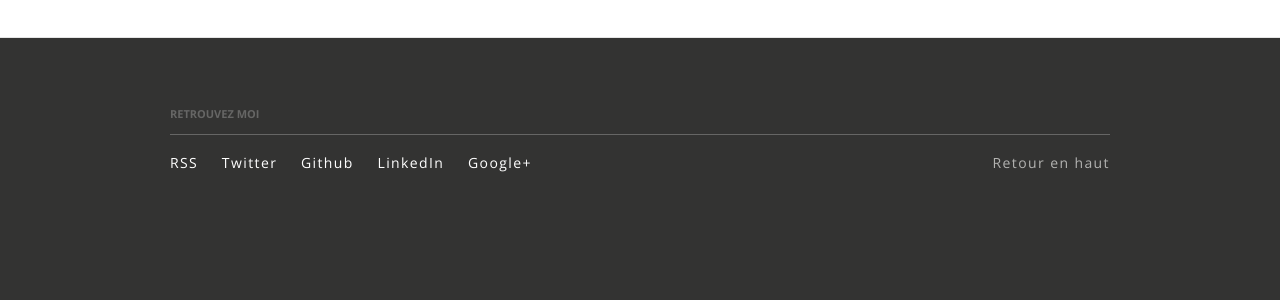
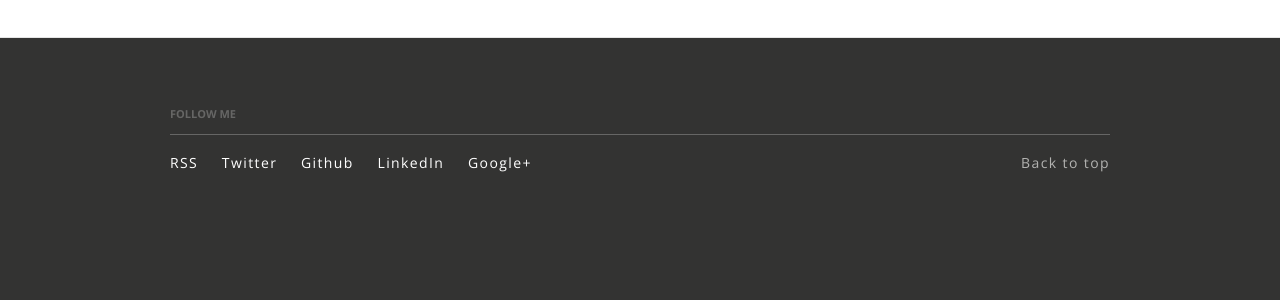
Before and after one commit to julienvey/julienvey.en, a Jekyll site: the page built from index.html, in a window 1280 px wide. Shown: the part 1053-1353 px from the top of the page. Built offline with Jekyll 4.4.1, drawn with Linux system fonts in a browser that asks for light colours; Markdown is read by kramdown in place of the engine named in the settings.

Commit message:
traduction du layout

```diff
--- a/_layouts/default.html
+++ b/_layouts/default.html
@@ -54,8 +54,8 @@
 
   <footer class="footer">
     <div class="container">
-      <h4 class="title">Retrouvez moi</h4>
-      <p class="pull-right"><a href="#" class="top">Retour en haut</a></p>
+      <h4 class="title">Follow me</h4>
+      <p class="pull-right"><a href="#" class="top">Back to top</a></p>
       <ul class="footer-links">
         <li><a href="/atom.xml">RSS</a></li>
         <li><a href="https://twitter.com/julienvey">Twitter</a></li>
```
